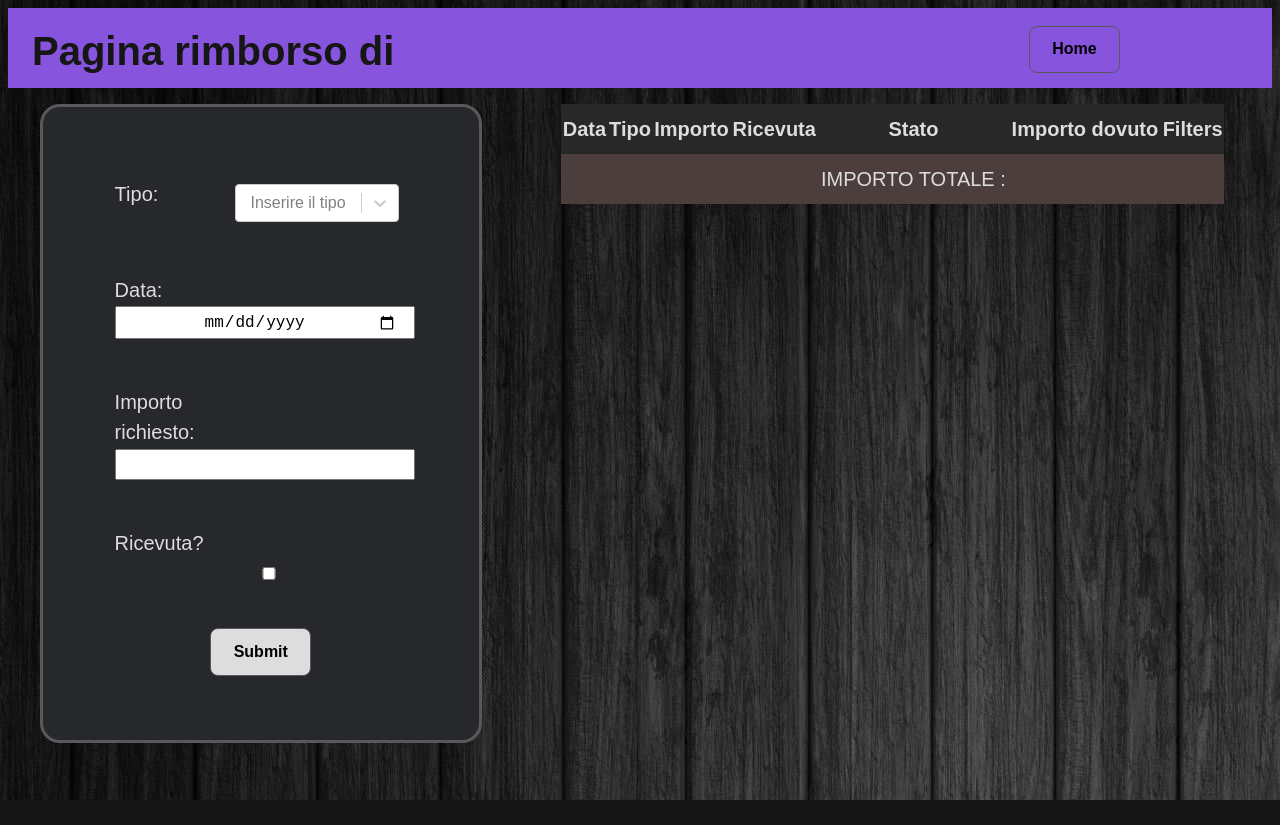
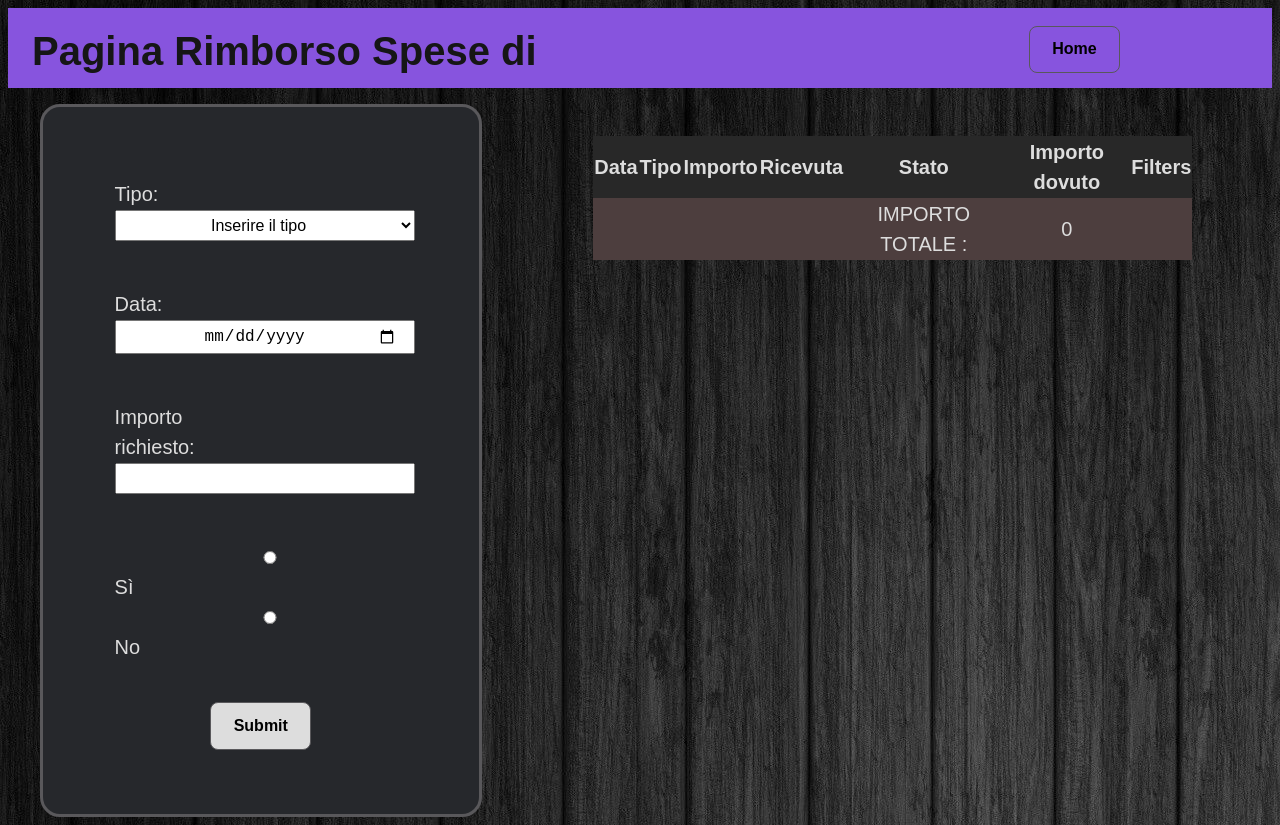
Before and after one commit to Signoregregio/Rimborsi-spesa_-Javascript-React.js-, a React (Create React App) app in the folder 2 parte/rimborso-spese/: page / in a window 1280 px wide. Before the commit the page ends 800 px from the top, so only its background shows below. Built offline with nearby package versions, Linux system fonts and the light colour scheme.

Commit message:
Edit table

```diff
--- a/2 parte/rimborso-spese/src/Header/TitleRefundPage.jsx
+++ b/2 parte/rimborso-spese/src/Header/TitleRefundPage.jsx
@@ -9,6 +9,6 @@ export default function TitleRefundPage({dateMonth}){
     (dateMonth !== "" && translateMonth());
 
     return(
-        <h1 className="title">Pagina rimborso di {dateMonth}</h1>
+        <h1 className="title">Pagina Rimborso Spese di {dateMonth}</h1>
     )
 }
--- /dev/null
+++ b/2 parte/rimborso-spese/src/Json/maxRefundable.js
@@ -0,0 +1,8 @@
+const maxRefundable =  [
+	{ "ruolo": "Presidente", "taxi": 300, "vitto": 300, "hotel": 300, "treno": 300 },
+	{ "ruolo": "Manager", "taxi": 100, "vitto": 150, "hotel": 200, "treno": 85 },
+	{ "ruolo": "Dipendente", "taxi": 20, "vitto": 10, "hotel": 100, "treno": 15 },
+	{ "ruolo": "Segretaria", "taxi": 20, "vitto": 10, "hotel": 0, "treno": 15 }
+]
+
+export {maxRefundable}
--- a/2 parte/rimborso-spese/src/RefundPage.jsx
+++ b/2 parte/rimborso-spese/src/RefundPage.jsx
@@ -2,9 +2,9 @@ import Form from "./RefundPage/Form";
 import TableRefund from "./RefundPage/TableRefund";
 import TitleRefundPage from "./Header/TitleRefundPage";
 import Nav from "./Header/Nav";
+import { translateStatus, approveStatus, setMaxRefundable } from "./RefundPage/approvationRules";
 import { useState } from "react";
 import { nanoid } from "nanoid";
-
 
 export default function RefundPage() {
 	const [rows, setRows] = useState([]);
@@ -12,11 +12,22 @@ export default function RefundPage() {
 		month: "",
 		type: "",
 		dateRefund: "",
-		amount: "",
+		amount: 0,
+		ticket: "",
+		state: "",
+		refund: 0,
+	});
+
+	const [editFormData, setEditFormData] = useState({
+		type: "",
+		dateRefund: "",
+		amount: 0,
 		ticket: "",
 	});
 
-	const handleAddFormChange = (event) => {
+	const [editRowId, setEditRowId] = useState();
+
+	function handleAddFormChange(event) {
 		event.preventDefault();
 
 		const fieldName = event.target.getAttribute("name");
@@ -26,17 +37,31 @@ export default function RefundPage() {
 		newFormData[fieldName] = fieldValue;
 
 		setFormObject(newFormData);
-	};
+	}
+
+	function handleEditFormChange(event) {
+		event.preventDefault();
+
+		const fieldName = event.target.getAttribute("name");
+		const fieldValue = event.target.value;
+
+		const newFormData = { ...editFormData };
+		newFormData[fieldName] = fieldValue;
+
+		setEditFormData(newFormData);
+	}
 
 	function handleAddFormSubmit(event) {
 		event.preventDefault();
-
+		let state = translateStatus(approveStatus(formObject.ticket, formObject.amount));
 		const newRow = {
 			id: nanoid(),
 			type: formObject.type,
 			dateRefund: formObject.dateRefund,
-			amount: formObject.amount,
-			ticket: formObject.ticket === false ? (formObject.ticket = "Sì") : (formObject.ticket = "No"),
+			amount: Number(formObject.amount),
+			ticket: formObject.ticket,
+			state: state,
+			refund: Number(setMaxRefundable(state, formObject.type, formObject.amount)),
 		};
 		const newRows = [...rows, newRow];
 		setRows(newRows);
@@ -45,13 +70,48 @@ export default function RefundPage() {
 		console.log(rows);
 	}
 
+	function handleEditFormSubmit(event) {
+		event.preventDefault();
+
+		let state = translateStatus(approveStatus(editFormData.ticket, editFormData.amount));
+		const editedRow = {
+			id: editFormData.id,
+			type: editFormData.type,
+			dateRefund: editFormData.dateRefund,
+			amount: Number(editFormData.amount),
+			ticket: editFormData.ticket,
+			state: state,
+			refund: Number(setMaxRefundable(state, formObject.type, formObject.amount)),
+		};
+
+		const newRows = [...rows];
+
+		const index = rows.findIndex((row) => row.id === editRowId);
+
+		newRows[index] = editedRow;
+		setRows(newRows)
+		setEditRowId(null)
+	}
+
+	function handleEditClick(event, row) {
+		event.preventDefault();
+		setEditRowId(row.id);
+		const formValues = {
+			type: row.type,
+			dateRefund: row.dateRefund,
+			amount: Number(row.amount),
+			ticket: row.ticket,
+		};
+
+		setEditFormData(formValues);
+	}
 
 	return (
 		<div className="flexbox">
 			<div className="divHeader">
 				<header>
-				<TitleRefundPage dateMonth = { formObject.dateRefund }/>
-				<Nav/>
+					<TitleRefundPage dateMonth={formObject.dateRefund} />
+					<Nav />
 				</header>
 			</div>
 			<div id="leftSide">
@@ -63,7 +123,14 @@ export default function RefundPage() {
 			</div>
 			<div id="rightSide">
 				<div className="table">
-					<TableRefund rows={rows} />
+					<TableRefund
+						rows={rows}
+						editRowId={editRowId}
+						handleEditClick={handleEditClick}
+						handleEditFormChange={handleEditFormChange}
+						editFormData={editFormData}
+						handleEditFormSubmit={handleEditFormSubmit}
+					/>
 				</div>
 			</div>
 		</div>
--- /dev/null
+++ b/2 parte/rimborso-spese/src/RefundPage/EditableRow.jsx
@@ -0,0 +1,27 @@
+export default function EditableRow({handleEditFormChange, editFormData}){
+    return(
+        <tr>
+            <td>
+                <input type="text" required="required" placeholder="Enter a date..." name="date" value={editFormData.dateRefund} onChange={handleEditFormChange}/>
+            </td>
+            <td>
+                <input type="text" required="required" placeholder="Enter a type..." name="type" value={editFormData.type} onChange={handleEditFormChange}/>
+            </td>
+            <td>
+                <input type="text" required="required" placeholder="Enter an amount..." name="amount" value={editFormData.amount} onChange={handleEditFormChange}/>
+            </td>
+            <td>
+                <input type="text" required="required" placeholder="Enter ticket..." name="ticket" value={editFormData.ticket} onChange={handleEditFormChange}/>
+            </td>
+            <td>
+                Loading...
+            </td>
+            <td>
+                Loading...
+            </td>
+            <td>
+                <button className="editButton" type="submit">Save</button>
+            </td>
+        </tr>
+    )
+}
--- a/2 parte/rimborso-spese/src/RefundPage/Form.jsx
+++ b/2 parte/rimborso-spese/src/RefundPage/Form.jsx
@@ -1,14 +1,6 @@
 import dayjs from "dayjs";
-import { useState } from "react";
-import Select from 'react-select'
 
 export default function Form({ handleAddFormChange, handleAddFormSubmit, formObject }) {
-	const refundTypes = [
-		{ value: "Taxi", label: "Taxi" },
-		{ value: "Vitto", label: "Vitto" },
-		{ value: "Hotel", label: "Hotel" },
-		{ value: "Treno", label: "Treno" },
-	];
 
 
 	return (
@@ -20,7 +12,15 @@ export default function Form({ handleAddFormChange, handleAddFormSubmit, formObj
 
 			<div className="formBox">
 				<label>Tipo:</label>
-				<Select className="Select" placeholder="Inserire il tipo" options={refundTypes} onChange={handleAddFormChange}/>
+				<select name="type" defaultValue={"Inserire il tipo"} onChange={handleAddFormChange}>
+					<option   disabled>
+						Inserire il tipo
+					</option>
+					<option value="Taxi">Taxi</option>
+					<option value="Vitto">Vitto</option>
+					<option value="Hotel">Hotel</option>
+					<option value="Treno">Treno</option>
+				</select>
 			</div>
 
 			<div className="formBox">
@@ -39,8 +39,9 @@ export default function Form({ handleAddFormChange, handleAddFormSubmit, formObj
 			</div>
 
 			<div className="formBox">
-				<label>Ricevuta?</label>
-				<input type="checkbox" name="ticket" onChange={handleAddFormChange} />
+			<input type="radio" value="Sì" name="ticket" onChange={handleAddFormChange}/> Sì
+        	<input type="radio" value="No" name="ticket" onChange={handleAddFormChange}/> No
+
 			</div>
 			<div className="divButton">
 				<button type="submit" id="submitButton">
--- /dev/null
+++ b/2 parte/rimborso-spese/src/RefundPage/ReadOnlyRow.jsx
@@ -0,0 +1,13 @@
+export default function ReadOnlyRow({row, handleEditClick}){
+    return(
+        <tr key={row.id}>
+        <td>{row.dateRefund}</td>
+        <td>{row.type}</td>
+        <td>{row.amount}</td>
+        <td>{row.ticket}</td>
+        <td>{row.state}</td>
+        <td>{row.refund}</td>
+        <td><button className="editButton" type="button" onClick={(event) => handleEditClick(event, row)}>Edit</button></td>
+    </tr>
+    )
+}
--- a/2 parte/rimborso-spese/src/RefundPage/TableRefund.jsx
+++ b/2 parte/rimborso-spese/src/RefundPage/TableRefund.jsx
@@ -1,5 +1,17 @@
-export default function TableRefund({ rows }) {
+import { Fragment } from "react";
+import ReadOnlyRow from "./ReadOnlyRow";
+import EditableRow from "./EditableRow";
+
+export default function TableRefund({
+	rows,
+	editRowId,
+	handleEditClick,
+	handleEditFormChange,
+	editFormData,
+	handleEditFormSubmit,
+}) {
 	return (
+		<form onSubmit={handleEditFormSubmit}>
 			<table id="tableForm">
 				<thead>
 					<tr>
@@ -14,25 +26,24 @@ export default function TableRefund({ rows }) {
 				</thead>
 				<tbody>
 					{rows.map((row) => (
-					<tr key={row.id}>
-						<td>{row.dateRefund}</td>
-						<td>{row.type}</td>
-						<td>{row.amount}</td>
-						<td>{row.ticket}</td>
-						<td></td>
-						<td></td>
-						<td></td>
-					</tr>
+						<Fragment>
+							{editRowId === row.id ? (
+								<EditableRow handleEditFormChange={handleEditFormChange} editFormData={editFormData} />
+							) : (
+								<ReadOnlyRow row={row} handleEditClick={handleEditClick} />
+							)}
+						</Fragment>
 					))}
 				</tbody>
 				<tfoot>
 					<tr>
 						<td colSpan="4"></td>
 						<td>IMPORTO TOTALE :</td>
-					<td id="inputTotale"></td>
+						<td>{rows.reduce((accumulator, currentValue) => accumulator + currentValue.refund, 0)}</td>
 						<td></td>
 					</tr>
 				</tfoot>
 			</table>
+		</form>
 	);
 }
--- /dev/null
+++ b/2 parte/rimborso-spese/src/RefundPage/approvationRules.js
@@ -0,0 +1,48 @@
+import { maxRefundable } from "../Json/maxRefundable";
+
+let maxTaxi = maxRefundable[0].taxi;
+let maxVitto = maxRefundable[0].vitto;
+let maxHotel = maxRefundable[0].hotel;
+let maxTreno = maxRefundable[0].treno;
+
+export function translateStatus(status) {
+	if (status === -1) {
+		return "Non approvata";
+	}
+	// if (status === 0) {
+	//     return 'In attesa di approvazione'
+	// }
+	if (status === 1) {
+		return "Approvata";
+	}
+}
+
+export function approveStatus(ticket, amount) {
+    if (ticket === "No" && amount > 10 ) {
+        return -1;
+    } else {
+        return 1;
+    }
+}
+
+export function setMaxRefundable(state, type, amount) {
+    if (state === "Non approvata" && amount >= 10) {
+        return 10;
+    }
+    if(state === "Non approvata" && amount < 10){
+        return amount;
+    }
+    if (type === "Taxi" && amount > maxTaxi) {
+        return maxTaxi;
+    }
+    if (type === "Vitto" && amount > maxVitto) {
+        return maxVitto;
+    }
+    if (type === "Hotel" && amount > maxHotel) {
+        return maxHotel;
+    }
+    if (type === "Treno" && amount > maxTreno) {
+        return maxTreno;
+    }
+    return amount;
+}
--- a/2 parte/rimborso-spese/src/index.css
+++ b/2 parte/rimborso-spese/src/index.css
@@ -127,7 +127,7 @@ input:disabled {
   color: var(--colorText);
 }
 
-.formBox > .Select,
+.formBox select,
 .formBox option {
   font-size: 1rem;
   width: 300px;
@@ -193,3 +193,7 @@ tfoot > tr{
 tbody > tr:hover td {
   background-color: var(--colorHover);
 }
+
+.editButton {
+  padding:5px;
+}
```
Lines whose indentation alone changed are shown as unchanged.
